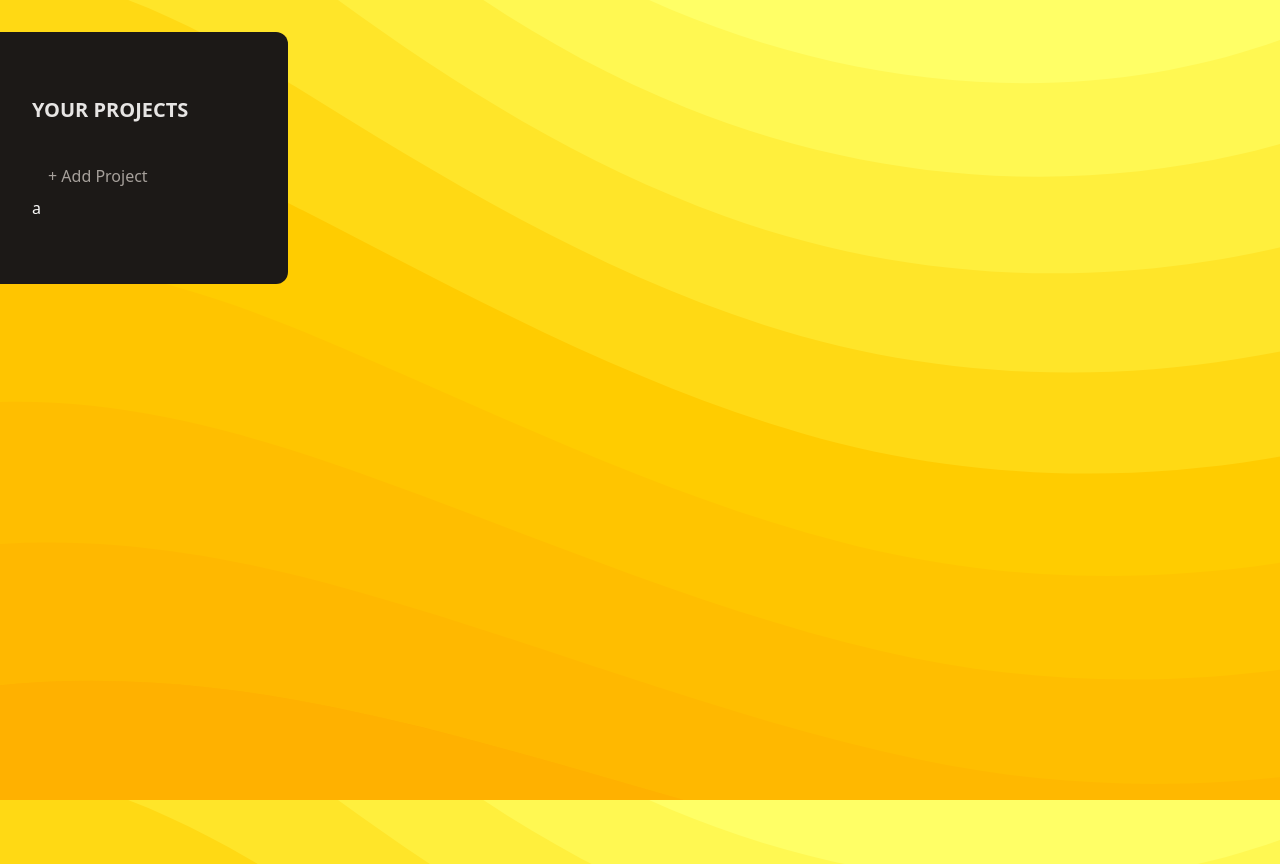
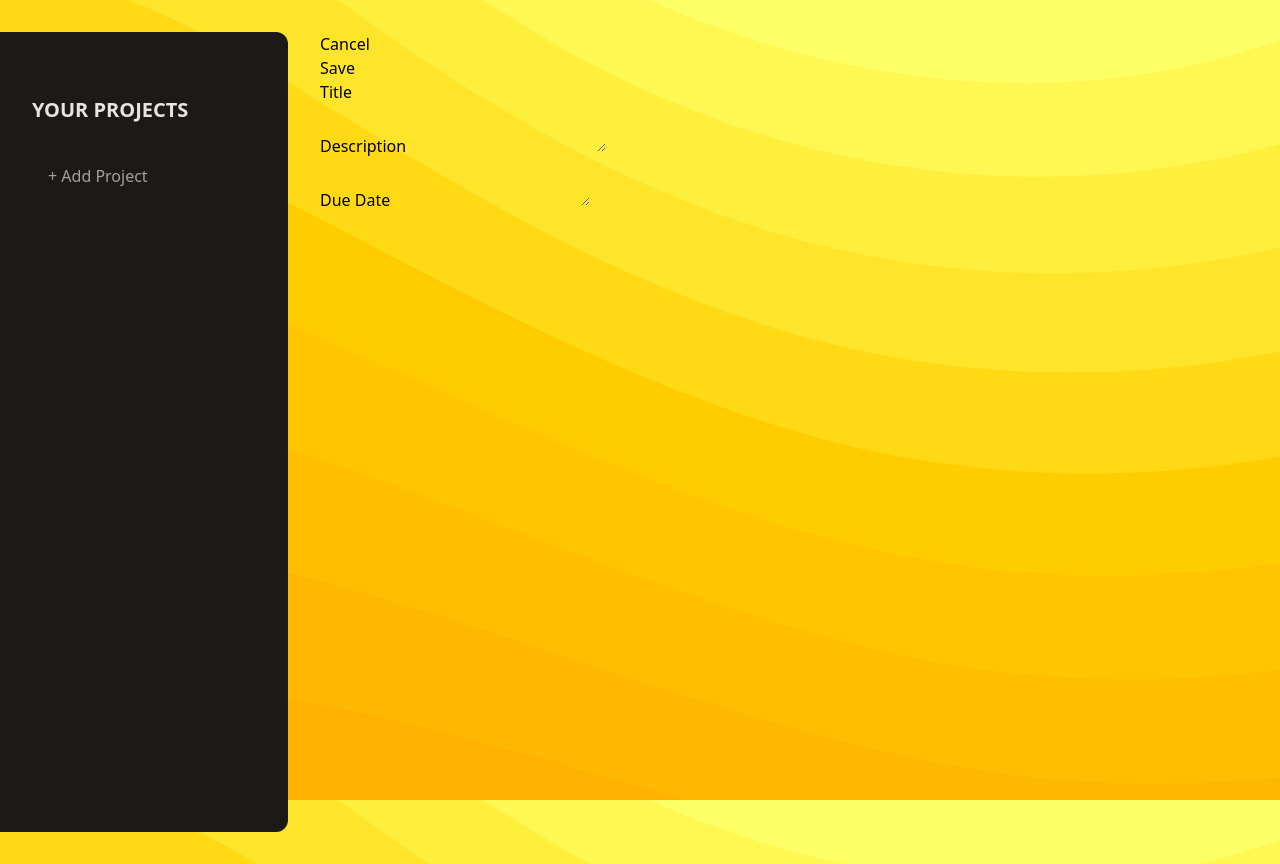
Before and after one commit to Mohammad-Khajavi/Project-Management-App, a React (Vite) app: page / in a window 1280 px wide. Built offline with nearby package versions, Linux system fonts and the light colour scheme.

Commit message:
feat: NewProject and Input Componenets have been created.

```diff
--- a/src/App.jsx
+++ b/src/App.jsx
@@ -1,12 +1,14 @@
 import AuthInputs from "./components/AuthInputs.jsx";
 import Header from "./components/Header.jsx";
+import NewProject from "./components/NewProject.jsx";
 import ProjectSideBar from "./components/ProjectsSideBar.jsx";
 
 export default function App() {
   return (
     <>
-      <main className="h-screen my-8 ">
+      <main className="h-screen my-8 flex gap-8">
         <ProjectSideBar />
+        <NewProject />
       </main>
     </>
   );
--- /dev/null
+++ b/src/components/Input.jsx
@@ -0,0 +1,10 @@
+import React from "react";
+
+export default function Input({ label, textarea, ...props }) {
+  return (
+    <p>
+      <label>{label}</label>
+      {textarea ? <textarea {...props} /> : <input {...props} />}
+    </p>
+  );
+}
--- /dev/null
+++ b/src/components/NewProject.jsx
@@ -0,0 +1,22 @@
+import React from "react";
+import Input from "../components/Input.jsx";
+
+export default function NewProject() {
+  return (
+    <div>
+      <menu>
+        <li>
+          <button>Cancel</button>
+        </li>
+        <li>
+          <button>Save</button>
+        </li>
+        <div>
+          <Input label="Title" />
+          <Input label="Description" textarea />
+          <Input label="Due Date" textarea />
+        </div>
+      </menu>
+    </div>
+  );
+}
--- a/src/components/ProjectsSideBar.jsx
+++ b/src/components/ProjectsSideBar.jsx
@@ -11,7 +11,7 @@
           + Add Project
         </button>
       </div>
-      a<ul></ul>
+      <ul></ul>
     </aside>
   );
 }
```
